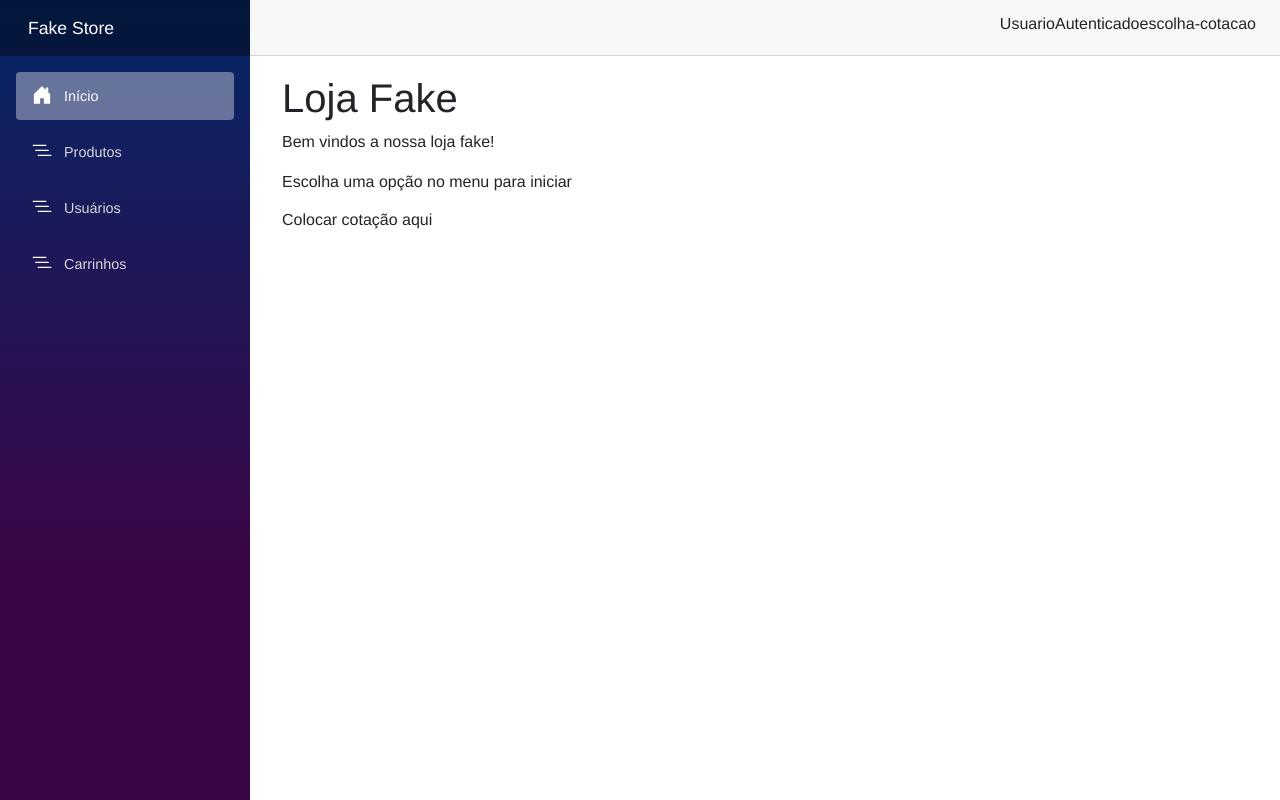
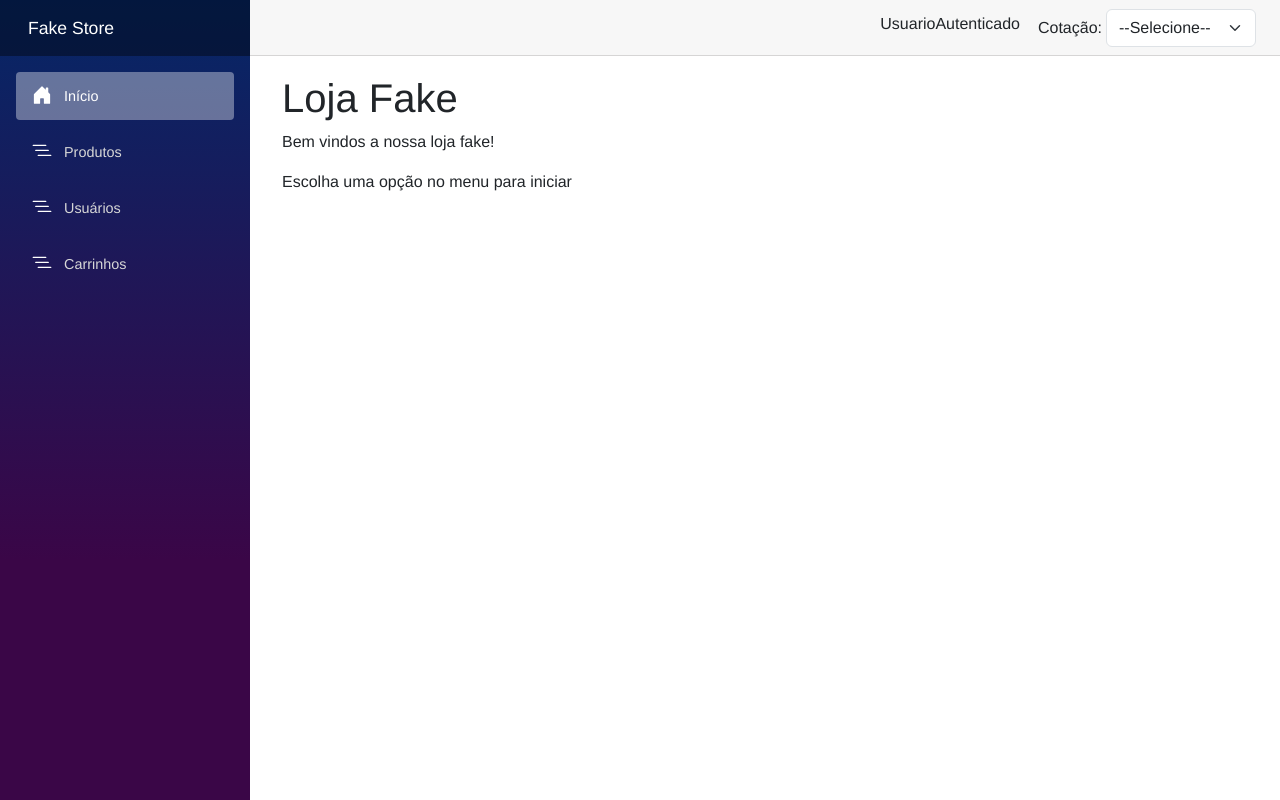
Before and after one commit to lucianotres/fake-store-vue, a Vue app: page / in a window 1280 px wide. Built offline with nearby package versions, Linux system fonts and the light colour scheme; the HTML template or start-up script is replaced by a standard one.

Commit message:
Adicionado busca pela cotação

```diff
--- a/src/App.vue
+++ b/src/App.vue
@@ -1,6 +1,7 @@
 <script setup lang="ts">
 import { RouterView } from 'vue-router'
 import NavMenu from './components/NavMenu.vue'
+import EscolhaCotacao from './components/EscolhaCotacao.vue'
 </script>
 
 <template>
@@ -12,7 +13,7 @@ import NavMenu from './components/NavMenu.vue'
     <main>
       <div class="top-row px-4 auth">
         <h6>UsuarioAutenticado</h6>
-        <h6>escolha-cotacao</h6>
+        <EscolhaCotacao />
       </div>
 
       <article class="content px-4">
--- /dev/null
+++ b/src/components/EscolhaCotacao.vue
@@ -0,0 +1,43 @@
+<template>
+  <label for="cotacao">Cotação:</label>
+  <select id="cotacao" class="form-select" v-model="cotacaoEscolhida">
+    <option :value="null">--Selecione--</option>
+    <option v-for="c in cotacoes" :key="c.para" :value="c.para">{{ c.cotacao }}</option>
+  </select>
+</template>
+
+<style lang="css" scoped>
+:host {
+  display: flex;
+  flex-direction: row;
+  align-items: center;
+}
+
+label {
+  margin: 0 0 0 18px;
+}
+
+select {
+  width: 150px;
+  margin: 0 0 0 4px;
+}
+</style>
+
+<script setup lang="ts">
+import { MinhaCotacaoSet } from '@/models/MinhaCotacao'
+import { useCotacaoStore } from '@/stores/cotacao'
+import { ref, watch } from 'vue'
+
+const cotacaoEscolhida = ref<string | null>(null)
+
+const cotacoes = [...MinhaCotacaoSet]
+
+const cotacaoStore = useCotacaoStore()
+
+watch(cotacaoEscolhida, (novoValor, valorAntigo) => {
+  console.log('Cotação mudou de', valorAntigo, 'para', novoValor)
+  const cotacaoSelecionada = cotacoes.find((c) => c.para === novoValor) ?? null
+
+  cotacaoStore.setMinhaCotacaoAtual(cotacaoSelecionada)
+})
+</script>
--- /dev/null
+++ b/src/models/Cotacao.ts
@@ -0,0 +1,13 @@
+export interface Cotacao {
+  code: string
+  codein: string
+  name: string
+  high?: number
+  low?: number
+  varBid?: number
+  pctChange?: number
+  bid?: number
+  ask?: number
+  timestamp?: string
+  create_date?: string
+}
--- /dev/null
+++ b/src/models/MinhaCotacao.ts
@@ -0,0 +1,14 @@
+export interface MinhaCotacao {
+  de: string
+  para: string
+  cotacao: string
+}
+
+export const MinhaCotacaoSet: MinhaCotacao[] = [
+  { de: 'USD', para: 'BRL', cotacao: 'Reais' },
+  { de: 'USD', para: 'EUR', cotacao: 'Euros' },
+  { de: 'USD', para: 'GBP', cotacao: 'Libras Esterlinas' },
+  { de: 'USD', para: 'JPY', cotacao: 'Iene Japonês' },
+  { de: 'USD', para: 'CAD', cotacao: 'Dólar Canadense' },
+  { de: 'USD', para: 'MXN', cotacao: 'Dólar Mexicano' },
+]
--- /dev/null
+++ b/src/services/CotacaoServices.ts
@@ -0,0 +1,13 @@
+import type { Cotacao } from '@/models/Cotacao'
+
+class CotacaoService {
+  async getCotacao(de: string, para: string): Promise<Cotacao | null> {
+    const res = await fetch(`https://economia.awesomeapi.com.br/json/last/${de}-${para}`)
+    if (!res.ok) throw new Error('Erro ao buscar cotação!')
+    const data = await res.json()
+    const firstKey = Object.keys(data)[0] ?? ''
+    return data[firstKey] as Cotacao
+  }
+}
+
+export default new CotacaoService()
--- /dev/null
+++ b/src/stores/cotacao.ts
@@ -0,0 +1,42 @@
+import { defineStore } from 'pinia'
+import type { Cotacao } from '@/models/Cotacao'
+import type { MinhaCotacao } from '@/models/MinhaCotacao'
+import CotacaoServices from '@/services/CotacaoServices'
+
+export const useCotacaoStore = defineStore('cotacao', {
+  state: () => ({
+    cotacao: null as Cotacao | null,
+    minhaCotacao: null as MinhaCotacao | null,
+    carregando: false,
+    erro: null as string | null,
+  }),
+
+  actions: {
+    getMinhaCotacaoAtual() {
+      return this.minhaCotacao
+    },
+
+    async setMinhaCotacaoAtual(minhaCotacao: MinhaCotacao | null) {
+      this.minhaCotacao = minhaCotacao
+      this.erro = 'Falhou ao buscar cotação.'
+
+      if (minhaCotacao !== null && minhaCotacao.de !== null && minhaCotacao.para !== null) {
+        console.log(`Buscando nova cotação de ${minhaCotacao.de} para ${minhaCotacao.para}`)
+
+        try {
+          this.carregando = true
+          const ultimaCotacao = await CotacaoServices.getCotacao(minhaCotacao.de, minhaCotacao.para)
+
+          console.log(`Nova cotação é ${ultimaCotacao?.bid}`)
+          this.cotacao = ultimaCotacao
+        } catch {
+          this.erro = 'Falhou ao buscar cotação.'
+        } finally {
+          this.carregando = false
+        }
+      } else {
+        this.cotacao = null
+      }
+    },
+  },
+})
--- a/src/views/HomeView.vue
+++ b/src/views/HomeView.vue
@@ -1,4 +1,8 @@
-<script setup lang="ts"></script>
+<script setup lang="ts">
+import { useCotacaoStore } from '@/stores/cotacao'
+
+const cotacaoStore = useCotacaoStore()
+</script>
 
 <template>
   <h1>Loja Fake</h1>
@@ -6,5 +10,8 @@
 
   <p>Escolha uma opção no menu para iniciar</p>
 
-  <h6>Colocar cotação aqui</h6>
+  <p v-if="cotacaoStore.cotacao !== null">
+    Escolhido cotação atual em {{ cotacaoStore.cotacao.name }}:
+    <strong>{{ cotacaoStore.cotacao.codein }} = {{ cotacaoStore.cotacao.bid }}</strong>
+  </p>
 </template>
```
